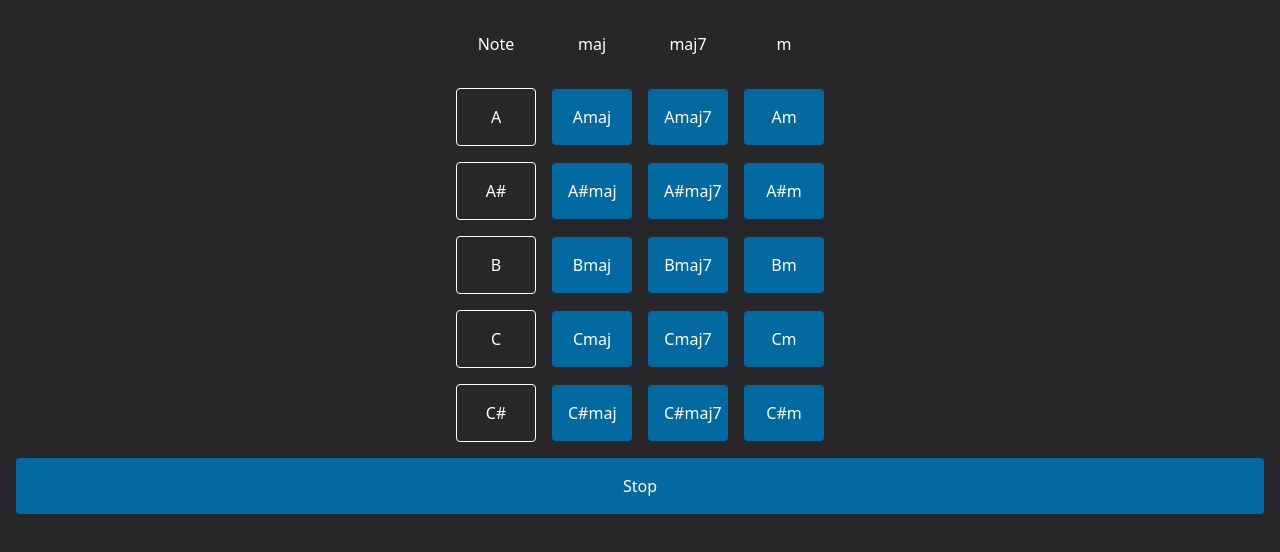
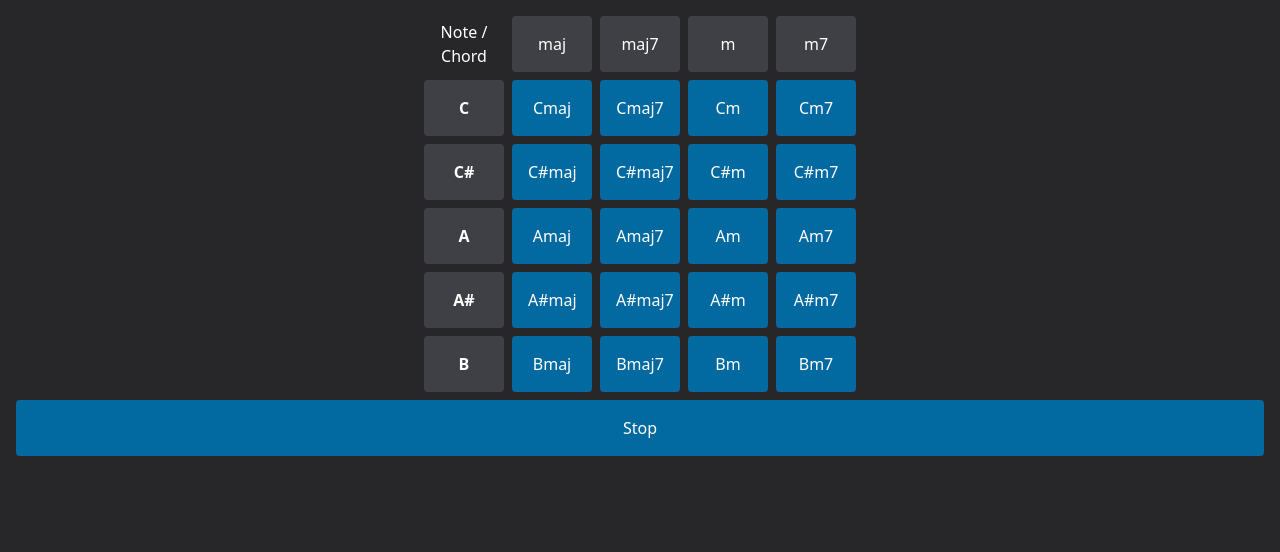
Before and after one commit to molul/chordtoy_react, a React (Vite) app: page / in a window 1280 px wide. Shown: the top 552 px of the page. Built offline with nearby package versions, Linux system fonts and the light colour scheme.

Commit message:
Starting chord calculating from base note with chordType

```diff
--- a/src/components/Chord.jsx
+++ b/src/components/Chord.jsx
@@ -1,11 +1,11 @@
 // eslint-disable-next-line react/prop-types
-const Chord = ({ chordNote, chord, playFunc }) => {
+const Chord = ({ chordNote, chordType, playFunc }) => {
   return (
     <div
-      className="bg-sky-700 hover:bg-sky-600 transition-colors text-center rounded cursor-pointer text-sm lg:text-base w-16 lg:w-20 px-2 lg:px-4 py-4"
-      onClick={() => playFunc(chordNote, chord)}
+      className="bg-sky-700 hover:bg-sky-600 transition-colors text-center rounded cursor-pointer text-xs lg:text-base w-14 lg:w-20 px-2 lg:px-4 py-4"
+      onClick={() => playFunc(chordNote, chordType)}
     >
-      {chordNote + chord}
+      {chordNote + chordType}
     </div>
   );
 };
--- a/src/components/ChordList.jsx
+++ b/src/components/ChordList.jsx
@@ -6,6 +6,7 @@ import Chord from "./Chord";
 
 const synth = new Tone.PolySynth(Tone.Synth).toDestination();
 const now = Tone.now();
+const notes = ["C", "C#", "D", "D#", "E", "F", "F#", "G", "G#", "A", "A#", "B"];
 
 const ChordList = () => {
   const [currentTones, setCurrentTones] = useState([]);
@@ -15,9 +16,10 @@ const ChordList = () => {
   };
 
   //play a middle 'C' for the duration of an 8th note
-  const play = (chordNote, chord) => {
+  const play = (chordNote, chordType) => {
     stopCurrentNotes();
-    const chordToPlay = chords[chordNote][chord];
+    calculateChord(chordNote, chordType);
+    const chordToPlay = chords[chordNote][chordType];
 
     setCurrentTones(chordToPlay);
 
@@ -28,18 +30,43 @@ const ChordList = () => {
     }, 1);
   };
 
-  const chordTypes = ["maj", "maj7", "m"];
+  const getRelativeNote = (note, semitones) => {
+    let relNoteIndex = notes.indexOf(note) + semitones;
+    if (relNoteIndex > notes.length) {
+      relNoteIndex -= notes.length;
+    }
+
+    // console.log("REL NOTE INDEX: " + relNoteIndex);
+    // console.log("REL NOTE: " + notes[relNoteIndex]);
+    const relNote = notes[relNoteIndex];
+    return { index: relNoteIndex, note: relNote };
+  };
+
+  const calculateChord = (note, chordType) => {
+    const noteIndex = notes.indexOf(note);
+    const baseOctave = noteIndex <= 2 ? 4 : 5;
+    console.log("BASE OCTAVE: " + baseOctave);
+    console.log("NOTE INDEX: " + noteIndex);
+    if (chordType === "maj") {
+      let relNote = getRelativeNote(note, 4);
+      console.log(relNote.index);
+      console.log(relNote.note);
+    }
+    return note;
+  };
+
+  const chordTypes = ["maj", "maj7", "m", "m7"];
 
   return (
-    <div className="flex flex-col gap-4 items-center justify-center">
-      <div className="flex flex-row gap-4 items-center justify-center">
-        <div className="p-4 text-center rounded cursor-pointer text-sm lg:text-base w-16 lg:w-20 px-2 lg:px-4 py-4">
-          Note
+    <div className="flex flex-col gap-2 items-center justify-center">
+      <div className="flex flex-row gap-2 items-center justify-center">
+        <div className="text-center rounded cursor-pointer text-sm lg:text-base w-14 lg:w-20 px-2 lg:px-4 word-wrap">
+          Note / Chord
         </div>
         {chordTypes.map((chordType, index) => (
           <div
             key={index}
-            className="p-4 text-center rounded cursor-pointer text-sm lg:text-base w-16 lg:w-20 px-2 lg:px-4 py-4"
+            className="bg-zinc-700 text-center rounded cursor-pointer text-sm lg:text-base w-14 lg:w-20 px-2 lg:px-4 py-4"
           >
             {chordType}
           </div>
@@ -48,14 +75,18 @@ const ChordList = () => {
 
       {Object.keys(chords).map((chordNote, index) => {
         return (
-          <div key={index} className="flex flex-row gap-4 items-center">
-            <div className="border border-white p-4 text-center rounded cursor-pointer text-sm lg:text-base w-16 lg:w-20 px-2 lg:px-4 py-4">
+          <div key={index} className="flex flex-row gap-2 items-center">
+            <div className=" bg-zinc-700 text-center rounded cursor-pointer text-xs lg:text-base w-14 lg:w-20 px-2 lg:px-4 py-4 font-bold">
               {chordNote}
             </div>
-            {Object.keys(chords[chordNote]).map((chord, index2) => {
+            {Object.keys(chords[chordNote]).map((chordType, index2) => {
               return (
                 <div key={`${index}-${index2}`}>
-                  <Chord chordNote={chordNote} chord={chord} playFunc={play} />
+                  <Chord
+                    chordNote={chordNote}
+                    chordType={chordType}
+                    playFunc={play}
+                  />
                 </div>
               );
             })}
--- a/src/data/chords.js
+++ b/src/data/chords.js
@@ -1,27 +1,32 @@
 export const chords = {
+  C: {
+    maj: ["C4", "E4", "G4"],
+    maj7: ["C4", "E4", "G4", "B4"],
+    m: ["C4", "D#4", "G4"],
+    m7: ["C4", "D#4", "G4", "A#4"],
+  },
+  "C#": {
+    maj: ["C#4", "F4", "G#4"],
+    maj7: ["C#4", "F4", "G#4", "C5"],
+    m: ["C#4", "E4", "G#4"],
+    m7: ["C#4", "E4", "G#4", "B4"],
+  },
   A: {
     maj: ["A4", "C#5", "E5"],
     maj7: ["A4", "C#5", "E5", "G#5"],
     m: ["A4", "C5", "E5"],
+    m7: ["A4", "C5", "E5", "G5"],
   },
   "A#": {
     maj: ["A#4", "D5", "F5"],
-    maj7: ["A#4", "D5", "F5"],
+    maj7: ["A#4", "D5", "F5", "A5"],
     m: ["A#4", "C#5", "F5"],
+    m7: ["A#4", "C#5", "F5", "G#5"],
   },
   B: {
     maj: ["B4", "D#5", "F#5"],
-    maj7: ["B4", "D#5", "F#5"],
+    maj7: ["B4", "D#5", "F#5", "A#5"],
     m: ["B4", "D5", "F#5"],
-  },
-  C: {
-    maj: ["C5", "E5", "G5"],
-    maj7: ["C5", "E5", "G5"],
-    m: ["C5", "D#5", "G5"],
-  },
-  "C#": {
-    maj: ["C#5", "F5", "G#5"],
-    maj7: ["C#5", "F5", "G#5"],
-    m: ["C#5", "E5", "G#5"],
+    m7: ["B4", "D5", "F#5", "A5"],
   },
 };
```
Also changed, not shown: cosas/TO-DO omnichord.txt (added).
